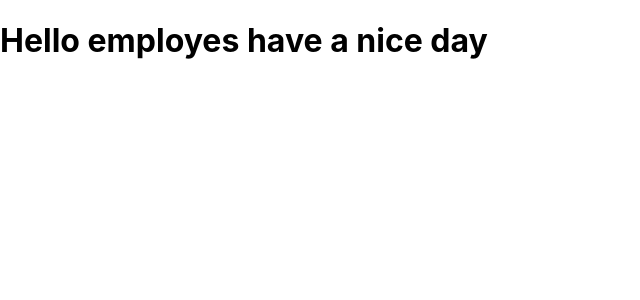
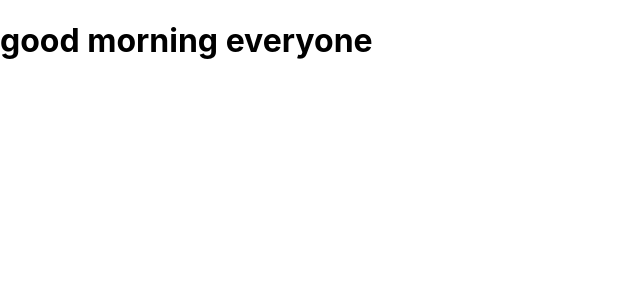
Before and after one commit to srinathambertag/react, a React (Create React App) app in the folder myapp/: page / in a window 1280 px wide. Shown: the top 300 px of the page, without its empty margins (0-640 px from the left). Built offline with nearby package versions, Linux system fonts and the light colour scheme.

Commit message:
Code changes

```diff
--- a/myapp/src/App.js
+++ b/myapp/src/App.js
@@ -3,7 +3,7 @@ import './App.css';
 
 function App() {
 	return (
-	<h1> Hello employes have a nice day  </h1>
+	<h1> good morning everyone  </h1>
 	);
 }
 
```
Also changed, not shown: 1 other file (tests, documents, lock files or other folders).
